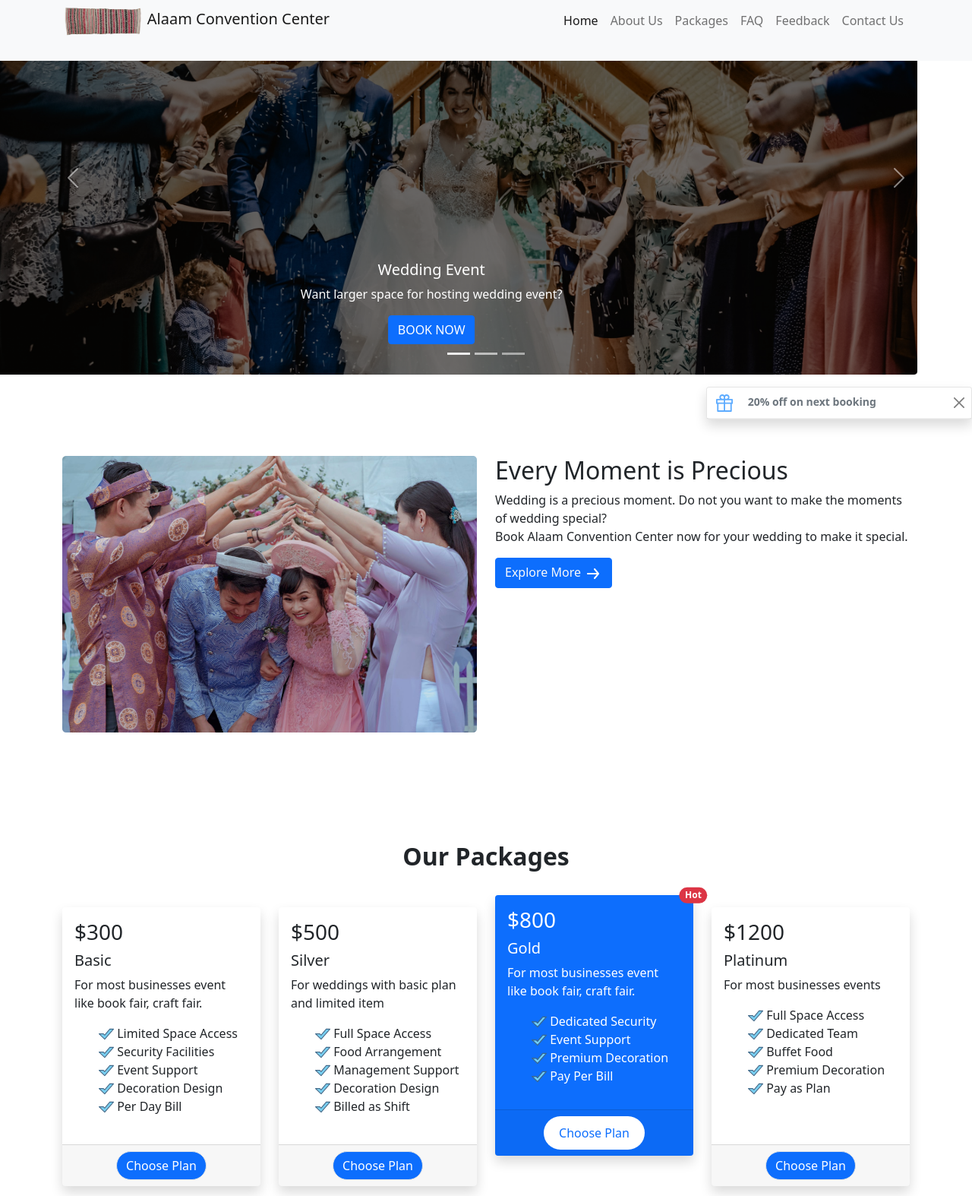
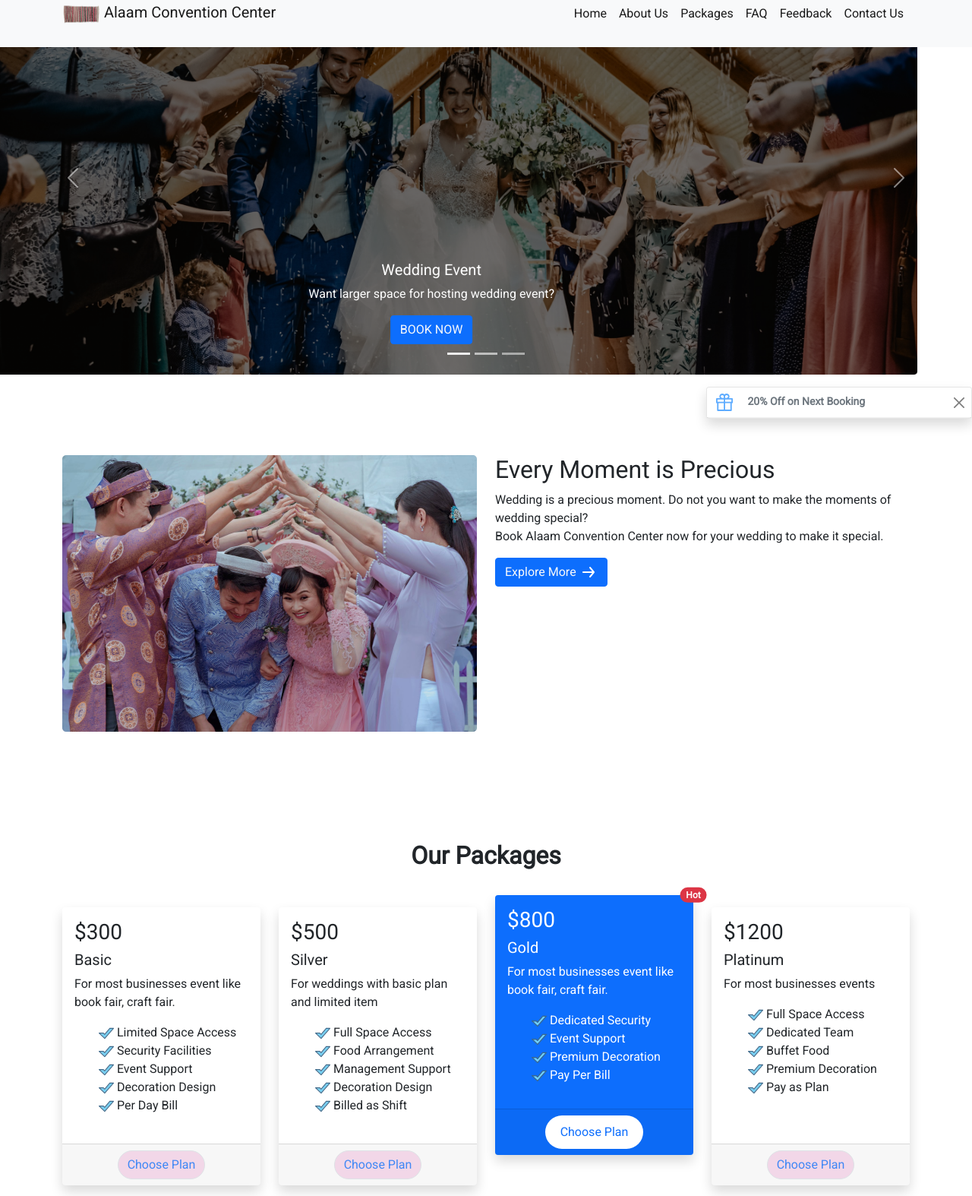
Before and after one commit to n00bNn00b/alaam-convention-center, a plain HTML site: page index.html in a window 1280 px wide. Shown: the part 26-1600 px from the top of the page at 76% size. Drawn offline with nearby package versions, Linux system fonts and the light colour scheme.

Commit message:
carousel image responsive and responsive footer along with roboto font import

```diff
--- a/index.html
+++ b/index.html
@@ -12,13 +12,13 @@
     <link rel="shortcut icon" href="images/alam.png" type="image/x-icon">
 
 </head>
-<body>
+<body class="alaam__body">
     <header>
 <!-- navbar -->
         <nav class="navbar navbar-expand-lg navbar-light bg-light fixed-top">
             <div class="container">
-              <a class="navbar-brand" href="">
-                <img src="images/alam.png" height="80px" alt="">
+              <a class="navbar-brand" href="./">
+                <img height="50px" width="50px" src="images/alam.png" alt="">
                 Alaam Convention Center</a>
               <button class="navbar-toggler" type="button" data-bs-toggle="collapse" data-bs-target="#navbarSupportedContent" aria-controls="navbarSupportedContent" aria-expanded="false" aria-label="Toggle navigation">
                 <span class="navbar-toggler-icon"></span>
@@ -26,22 +26,22 @@
               <div class="collapse navbar-collapse" id="navbarSupportedContent">
                 <ul class="navbar-nav mb-2 mb-lg-0 ms-auto py-3">
                   <li class="nav-item">
-                    <a class="nav-link active" aria-current="page" href="#">Home</a>
+                    <a class="nav-link active" aria-current="page" href="./">Home</a>
                   </li>
                   <li class="nav-item">
-                    <a class="nav-link" href="#aboutus">About Us</a>
+                    <a class="nav-link active" href="#aboutus">About Us</a>
                   </li>
                   <li class="nav-item">
-                    <a class="nav-link" href="#packages">Packages</a>
+                    <a class="nav-link active" href="#packages">Packages</a>
                   </li>
                   <li class="nav-item">
-                    <a class="nav-link" href="#faq">FAQ</a>
+                    <a class="nav-link active" href="#faq">FAQ</a>
                   </li>
                   <li class="nav-item">
-                    <a class="nav-link" href="#feedback">Feedback</a>
+                    <a class="nav-link active" href="#feedback">Feedback</a>
                   </li>
                   <li class="nav-item">
-                    <a class="nav-link" href="#contactus">Contact Us</a>
+                    <a class="nav-link active" href="#contactus">Contact Us</a>
                   </li>
                 </ul>
 
@@ -60,27 +60,27 @@
         </div>
         <div class="carousel-inner">
           <div class="carousel-item active">
-            <img src="./images/banner.png" class="d-block w-100" alt="...">
-            <div class="carousel-caption d-block">
+            <img src="./images/banner.png" class="d-block d-sm-block w-100 img-fluid" alt="...">
+            <div class="carousel-caption">
               <h5>Wedding Event</h5>
               <p>Want larger space for hosting wedding event?</p>
-              <button class="btn btn-primary">BOOK NOW</button>
+              <button class="btn btn-primary"> <a class="alaam__carousel__button" href="#packages">BOOK NOW</a> </button>
             </div>
           </div>
           <div class="carousel-item">
-            <img src="./images/culturalevent.jpg" class="d-block w-100" alt="...">
-            <div class="carousel-caption d-block">
+            <img src="./images/culturalevent.jpg" class="d-block d-sm-block w-100 img-fluid" alt="...">
+            <div class="carousel-caption">
               <h5>Cultural Event</h5>
               <p>Cultural Events are important as well as wedding events.</p>
-              <button class="btn btn-primary">BOOK NOW</button>
+              <button class="btn btn-primary"><a class="alaam__carousel__button" href="#packages">BOOK NOW</a></button>
             </div>
           </div>
           <div class="carousel-item">
-            <img src="./images/convocation.jpg" class="d-block w-100" alt="...">
-            <div class="carousel-caption d-block">
+            <img src="./images/convocation.jpg" class="d-block d-sm-block w-100 img-fluid" alt="...">
+            <div class="carousel-caption">
               <h5>Convocation Event</h5>
               <p>The best place for hosting convocation event</p>
-              <button class="btn btn-primary">BOOK NOW</button>
+              <button class="btn btn-primary"><a class="alaam__carousel__button" href="#packages">BOOK NOW</a></button>
             </div>
           </div>
         </div>
@@ -105,7 +105,7 @@
       <div class="toast show">
         <div class="toast-header">
           <strong class="me-auto">
-            <img class="pe-3" src="icons/Vector.svg" alt="offer"> 20% off on next booking
+            <img class="pe-3" src="icons/Vector.svg" alt="offer"> <strong>20% Off</strong>  on Next Booking
           </strong>
           <button type="button" class="btn-close" data-bs-dismiss="toast"></button>
         </div>
@@ -187,7 +187,7 @@
                         </ul>
                     </div>
                     <div class="card-footer d-flex justify-content-center">
-                      <button class="btn btn-primary border rounded-pill">Choose Plan</button>
+                      <button class="btn btn-color border rounded-pill">Choose Plan</button>
                     </div>
                   </div>
                 </div>
@@ -223,7 +223,7 @@
                               </ul>
                           </div>
                       <div class="card-footer d-flex justify-content-center">
-                        <button class="btn btn-primary border rounded-pill">Choose Plan</button>
+                        <button class="btn btn-color border rounded-pill">Choose Plan</button>
                       </div>
                     </div>
                   </div>
@@ -296,7 +296,7 @@
                                 </ul>
                             </div>
                       <div class="card-footer d-flex justify-content-center">
-                        <button class="btn btn-primary border rounded-pill">Choose Plan</button>
+                        <button class="btn btn-color border rounded-pill">Choose Plan</button>
                       </div>
                     </div>
                   </div>
@@ -434,8 +434,8 @@
         </section>
     </main>
     <!-- Footer -->
-    <footer class="bg-dark text-white  container-fluid">
-      <div class="row pt-2">
+    <footer class="bg-dark text-white  container-fluid alaam-copyright">
+      <div class="row pt-2 alaam-copyright">
         <div class="col-md-3 ms-md-auto">
           <h6>
             &copy; 2022 | Alaam Convention Center
--- a/style.css
+++ b/style.css
@@ -1,5 +1,15 @@
+/* Roboto font */
+@import url("https://fonts.googleapis.com/css2?family=Roboto&display=swap");
 .card__height {
   height: 400px;
+}
+
+.alaam__body {
+  font-family: "Roboto", sans-serif;
+}
+.alaam__carousel__button {
+  text-decoration: none;
+  color: #f8f9fa !important;
 }
 
 .__highlighted-card {
@@ -29,14 +39,38 @@
   font-weight: 500;
 }
 .btn-color {
-  color: #f496d1;
+  background-color: #f1c8e2ab;
+  color: #3f87f5;
+  font-family: "Roboto", sans-serif;
 }
 .explore-btn {
   text-decoration: none;
 }
 .contact-color {
-  color: #943d24;
+  color: #0d6efd;
 }
 .custom-list {
   list-style-type: none;
 }
+
+@media screen and (max-width: 576px) {
+  .carousel-item img {
+    height: 350px;
+    width: 100%;
+  }
+  .alaam-copyright {
+    display: grid;
+    grid-template-columns: repeat(1, 1fr);
+    align-items: center;
+    text-align: center;
+  }
+  .alaam-copyright div:nth-of-type(1) {
+    order: 2;
+  }
+}
+@media only screen and (min-width: 688px) and (max-width: 992px) {
+  .alaam-copyright {
+    display: flex;
+    justify-content: center;
+  }
+}
```
